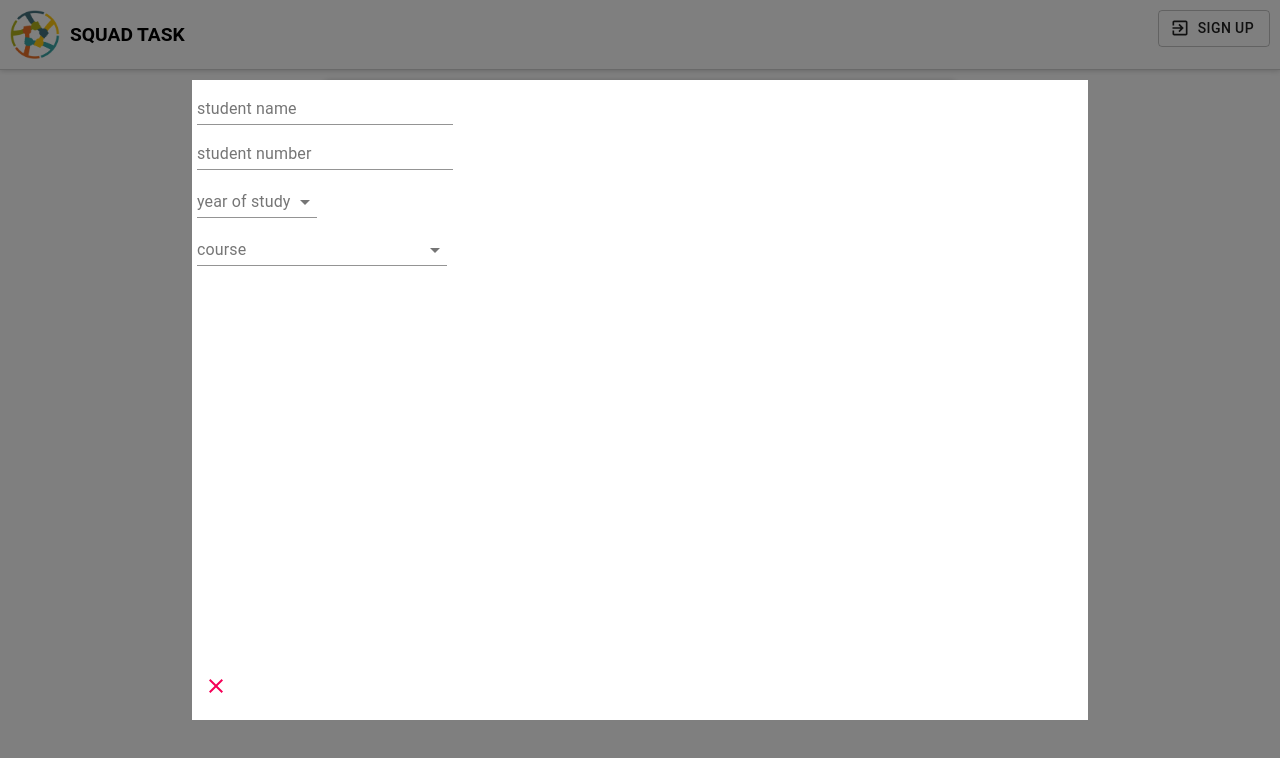
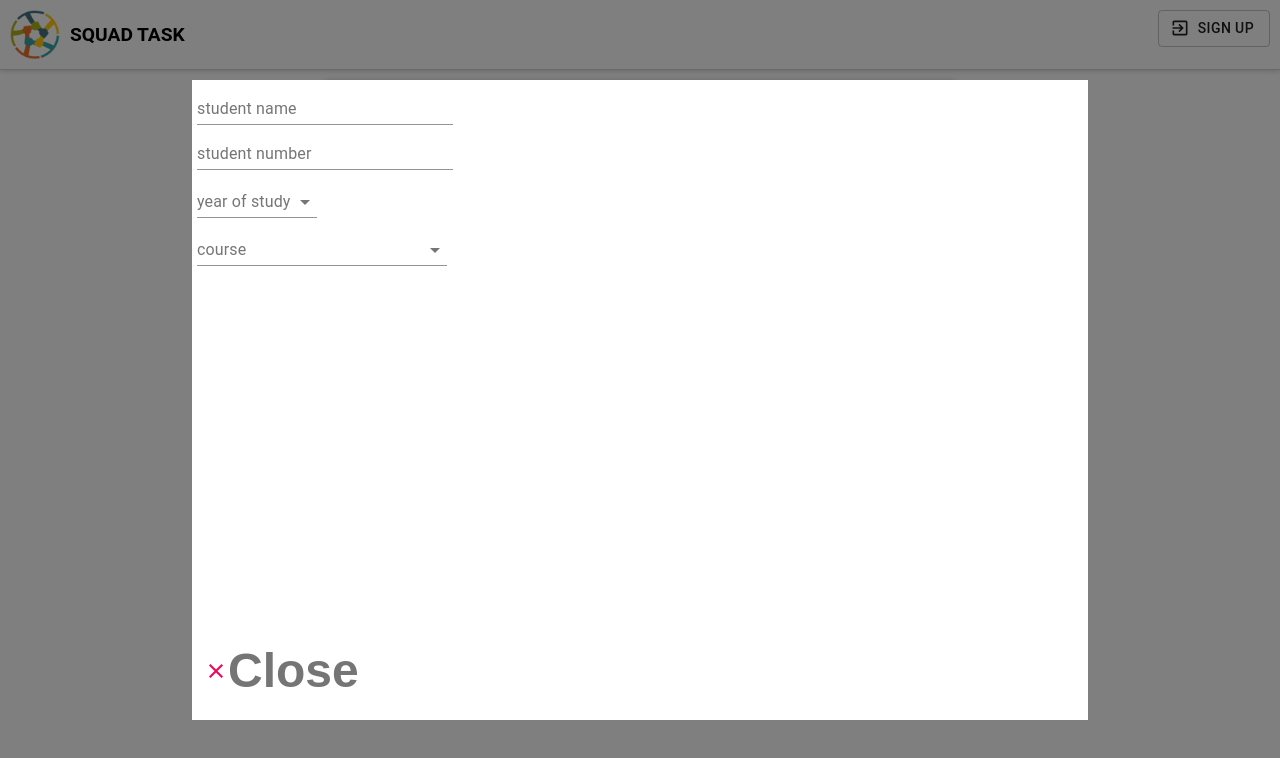
Before and after one commit to IsaacMjr/squad-task, a React (Create React App) app: page /auth-option/student in a window 1280 px wide. Shown: the top 758 px of the page. Built offline with nearby package versions, Linux system fonts and the light colour scheme; no server answers.

Commit message:
trial commit

```diff
--- a/src/components/optionalAuth/StudentAuth.js
+++ b/src/components/optionalAuth/StudentAuth.js
@@ -1,64 +1,80 @@
-import React, {useState} from 'react'
-import "./StudentAuth.css"
-import {useNavigate} from "react-router-dom"
+import React, { useState } from "react";
+import "./StudentAuth.css";
+import { useNavigate } from "react-router-dom";
 
 // material-ui components
-import Backdrop from "@material-ui/core/Backdrop"
-import CloseIcon from "@material-ui/icons/Close"
-import { IconButton, TextField, InputLabel, MenuItem, FormControl, Select } from '@material-ui/core'
-
+import Backdrop from "@material-ui/core/Backdrop";
+import CloseIcon from "@material-ui/icons/Close";
+import {
+  IconButton,
+  TextField,
+  InputLabel,
+  MenuItem,
+  FormControl,
+  Select,
+} from "@material-ui/core";
 
 function StudentAuth() {
+  const [open, setOpen] = useState(true);
+  const [year, setYear] = useState("");
+  const [course, setCourse] = useState("");
+  const navigate = useNavigate();
 
-    const [open, setOpen] = useState(true)
-    const [year, setYear]= useState("")
-    const [course, setCourse] = useState("")
-    const navigate = useNavigate()
-
-    const closePage=()=>{
-        navigate("/auth-option")
-    }
+  const closePage = () => {
+    navigate("/auth-option");
+  };
   return (
-        <Backdrop open={open} style={{zIndex:"1"}}>
+    <Backdrop open={open} style={{ zIndex: "1" }}>
       <div className="studnet">
         <div className="student-bio">
-                <TextField label="student name" size="small" style={{ width:"20vw", marginLeft:"5px"}}/>
-                <TextField label=" student number" size="small" style={{ width:"20vw", marginLeft:"5px"}}/>
+          <TextField
+            label="student name"
+            size="small"
+            style={{ width: "20vw", marginLeft: "5px" }}
+          />
+          <TextField
+            label=" student number"
+            size="small"
+            style={{ width: "20vw", marginLeft: "5px" }}
+          />
 
-                <FormControl style={{width:"120px", marginLeft:"5px"}}>
+          <FormControl style={{ width: "120px", marginLeft: "5px" }}>
             <InputLabel id="select-year"> year of study</InputLabel>
-                <Select labelId="select-year"
+            <Select
+              labelId="select-year"
               value={year}
-                    onChange={(e)=>setYear(e.target.value)}
+              onChange={(e) => setYear(e.target.value)}
             >
               <MenuItem value={1}> one</MenuItem>
               <MenuItem value={2}> two</MenuItem>
               <MenuItem value={3}> three</MenuItem>
-
             </Select>
           </FormControl>
-                <FormControl style={{width:"250px", marginLeft:"5px"}}>
+          <FormControl style={{ width: "250px", marginLeft: "5px" }}>
             <InputLabel id="select-course">course </InputLabel>
-                <Select labelId="select-course"
+            <Select
+              labelId="select-course"
               value={course}
-                    onChange={(e)=>setCourse(e.target.value)}
+              onChange={(e) => setCourse(e.target.value)}
             >
               <MenuItem value="BIST"> BIST</MenuItem>
               <MenuItem value="COMPUTER SCIENCE"> COMPUTER SCIENCE</MenuItem>
-                    <MenuItem value="SOFTWARE ENGINEERING"> SOFTWARE ENGINEERING</MenuItem>
-
+              <MenuItem value="SOFTWARE ENGINEERING">
+                {" "}
+                SOFTWARE ENGINEERING
+              </MenuItem>
             </Select>
           </FormControl>
-
         </div>
         <div className="student-close">
           <IconButton onClick={closePage}>
-                <CloseIcon color="secondary"/>
+            <CloseIcon color="secondary" />
+            <h1> Close</h1>
           </IconButton>
         </div>
       </div>
     </Backdrop>
-    )
+  );
 }
 
-export default StudentAuth
+export default StudentAuth;
```
Lines whose indentation alone changed are shown as unchanged.
